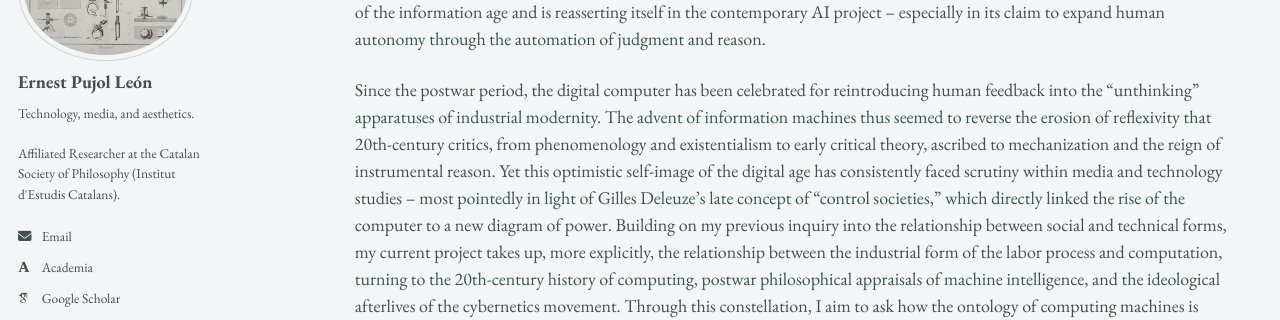
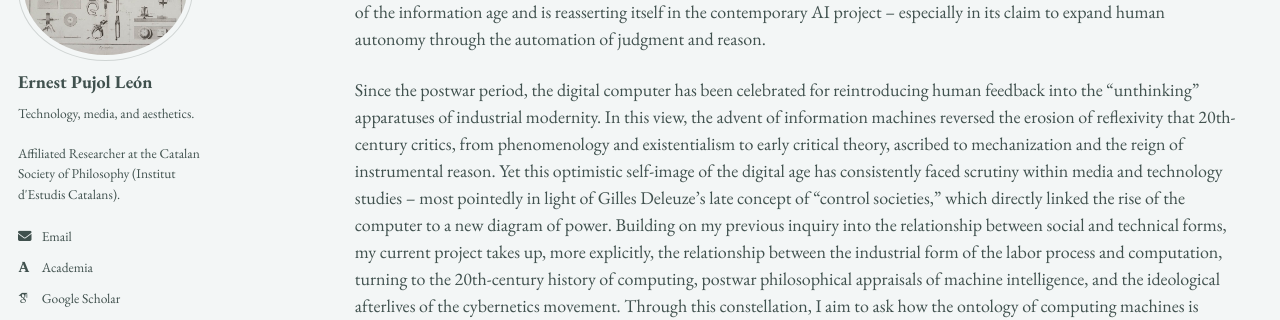
Before and after one commit to epujol90/epujol90.github.io, a Jekyll site: the page built from _pages/research.md, in a window 1280 px wide and 900 px high, scrolled down 1560 px. Shown: the part 182-502 px from the top of the window. Built offline with Jekyll 4.4.1, drawn with Linux system fonts in a browser that asks for light colours; some web fonts are replaced; a script bundle is joined from its source files by our own code; library files that are not in the unit come from our copies; some of the changed text lies outside the part shown.

Commit message:
Update research.md

```diff
--- a/_pages/research.md
+++ b/_pages/research.md
@@ -27,7 +27,7 @@ My doctoral work centered on the _longue durée_ of industrial modernity and wha
 
 As I revise this work into a monograph, my ongoing research traces how the core dynamic of subsumption has steered the course of the information age and is reasserting itself in the contemporary AI project -- especially in its claim to expand human autonomy through the automation of judgment and reason.
 
-Since the postwar period, the digital computer has been celebrated for reintroducing human feedback into the "unthinking" apparatuses of industrial modernity. The advent of information machines thus seemed to reverse the erosion of reflexivity that 20th-century critics, from phenomenology and existentialism to early critical theory, ascribed to mechanization and the reign of instrumental reason. Yet this optimistic self-image of the digital age has consistently faced scrutiny within media and technology studies -- most pointedly in light of Gilles Deleuze's late concept of “control societies," which directly linked the rise of the computer to a new diagram of power. Building on my previous inquiry into the relationship between social and technical forms, my current project takes up, more explicitly, the relationship between the industrial form of the labor process and computation, turning to the 20th-century history of computing, postwar philosophical appraisals of machine intelligence, and the ideological afterlives of the cybernetics movement. Through this constellation, I aim to ask how the ontology of computing machines is bound up with the sociality of capitalist life, and whether the socialized intelligence they harness truly foretells its overcoming.
+Since the postwar period, the digital computer has been celebrated for reintroducing human feedback into the "unthinking" apparatuses of industrial modernity. In this view, the advent of information machines reversed the erosion of reflexivity that 20th-century critics, from phenomenology and existentialism to early critical theory, ascribed to mechanization and the reign of instrumental reason. Yet this optimistic self-image of the digital age has consistently faced scrutiny within media and technology studies -- most pointedly in light of Gilles Deleuze's late concept of “control societies," which directly linked the rise of the computer to a new diagram of power. Building on my previous inquiry into the relationship between social and technical forms, my current project takes up, more explicitly, the relationship between the industrial form of the labor process and computation, turning to the 20th-century history of computing, postwar philosophical appraisals of machine intelligence, and the ideological afterlives of the cybernetics movement. Through this constellation, I aim to ask how the ontology of computing machines is bound up with the sociality of capitalist life, and whether the socialized intelligence they harness truly foretells its overcoming.
 <br>
 <br>
 
```
